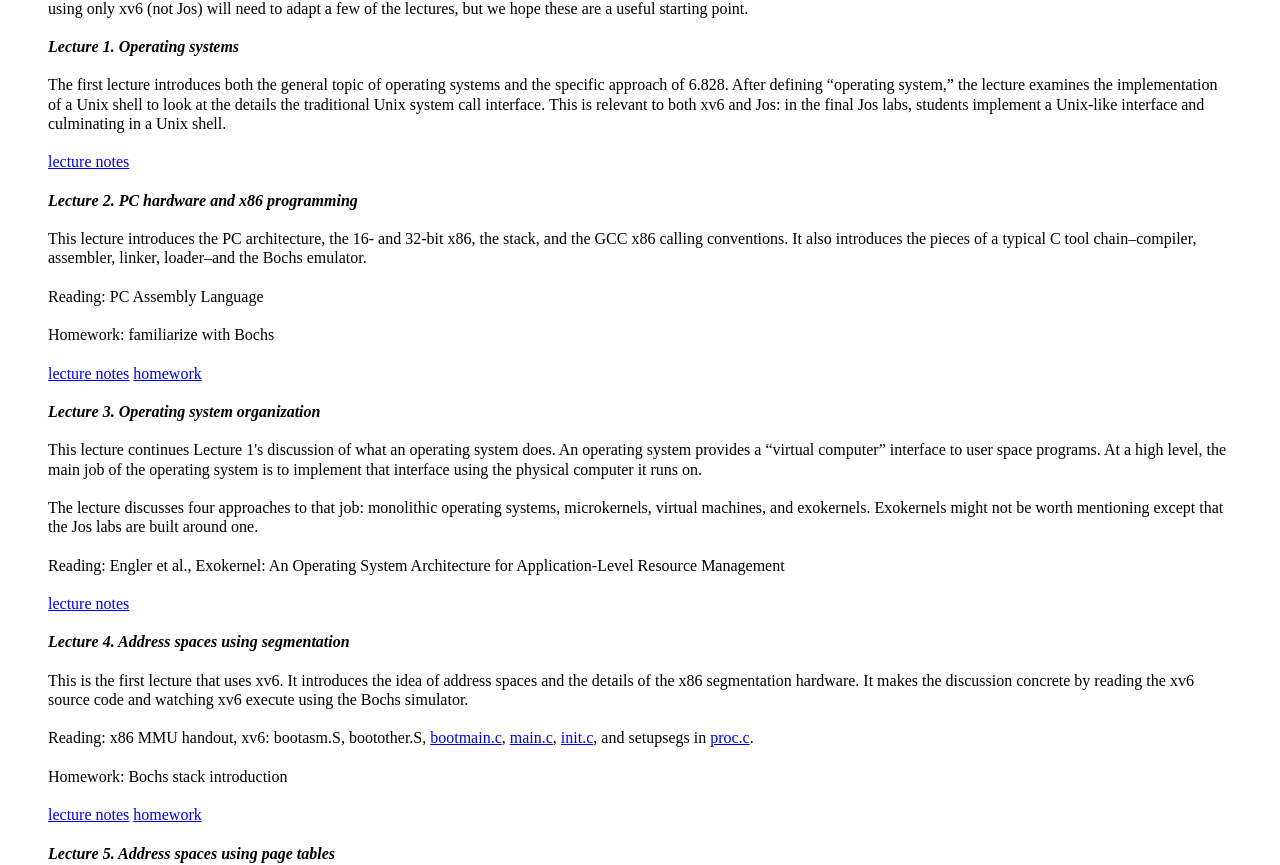
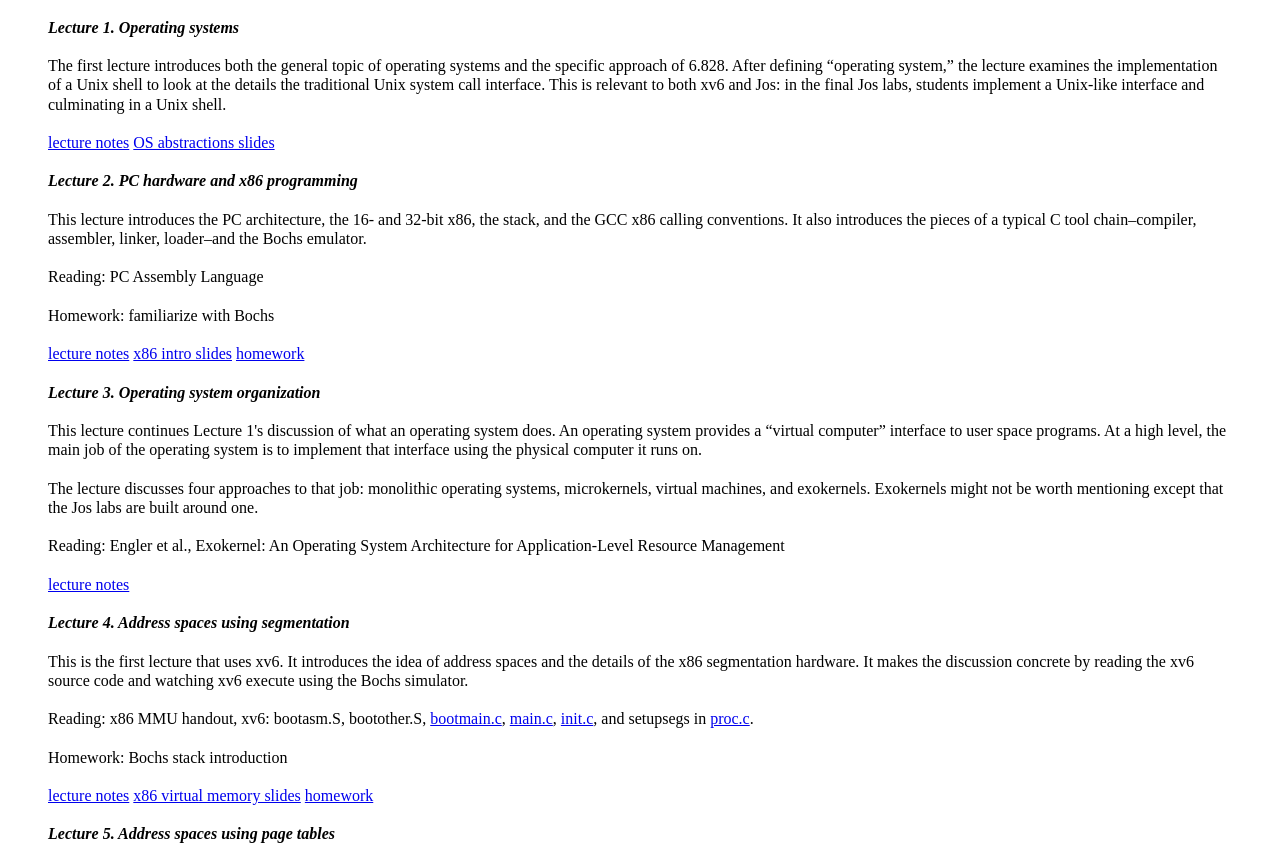
Before and after one commit to nderousseaux/tps-conception-os, a plain HTML site: page web/index.html in a window 1280 px wide. Shown: the part 877-1742 px from the top of the page. Drawn offline with Linux system fonts and the light colour scheme.

Commit message:
nits in index.txt add slides for shell, x86 intro, x86 virtual memory  (deleted JOS from slides)

```diff
--- a/web/index.html
+++ b/web/index.html
@@ -70,11 +70,10 @@ Intel x86 machines.
 Xv6's use of the x86 makes it more relevant to
 students' experience than V6 was
 and unifies the course around a single architecture.
-Adding multiprocessor support also helps relevance
-and makes it easier to discuss threads and concurrency.
-(In a single processor operating system, concurrency&ndash;which only
-happens because of interrupts&ndash;is too easy to view as a special case.
-A multiprocessor operating system must attack the problem head on.)
+Adding multiprocessor support requires handling concurrency head on with
+locks and threads (instead of using special-case solutions for
+uniprocessors such as
+enabling/disabling interrupts) and helps relevance.
 Finally, writing a new system allowed us to write cleaner versions
 of the rougher parts of V6, like the scheduler and file system.
 <br><br>
@@ -85,7 +84,8 @@ Since then, xv6 has stabilized, so we are making it
 available in the hopes that others will find it useful too.
 <br><br>
 6.828 uses both xv6 and Jos.
-Courses taught at UCLA, NYU, and Stanford have used
+Courses taught at UCLA, NYU, Peking University, Stanford, Tsinghua,
+and University Texas (Austin) have used
 Jos without xv6; we believe other courses could use
 xv6 without Jos, though we are not aware of any that have.
 
@@ -130,6 +130,7 @@ Jos labs, students implement a Unix-like interface
 and culminating in a Unix shell.
 <br><br>
 <a href="l1.html">lecture notes</a>
+<a href="os-lab-1.pdf">OS abstractions slides</a>
 
 <br><br><b><i>Lecture 2.  PC hardware and x86 programming</i></b>
 <br><br>
@@ -143,6 +144,7 @@ Reading: PC Assembly Language
 Homework: familiarize with Bochs
 <br><br>
 <a href="l2.html">lecture notes</a>
+<a href="os-lab-2.pdf">x86 intro slides</a>
 <a href="x86-intro.html">homework</a>
 
 <br><br><b><i>Lecture 3.  Operating system organization</i></b>
@@ -180,6 +182,7 @@ xv6: bootasm.S, bootother.S, <a href="src/bootmain.c.html">bootmain.c</a>, <a hr
 Homework: Bochs stack introduction
 <br><br>
 <a href="l4.html">lecture notes</a>
+<a href="os-lab-3.pdf">x86 virtual memory slides</a>
 <a href="xv6-intro.html">homework</a>
 
 <br><br><b><i>Lecture 5.  Address spaces using page tables</i></b>
```
Also changed, not shown: web/index.txt, 7 other files.
